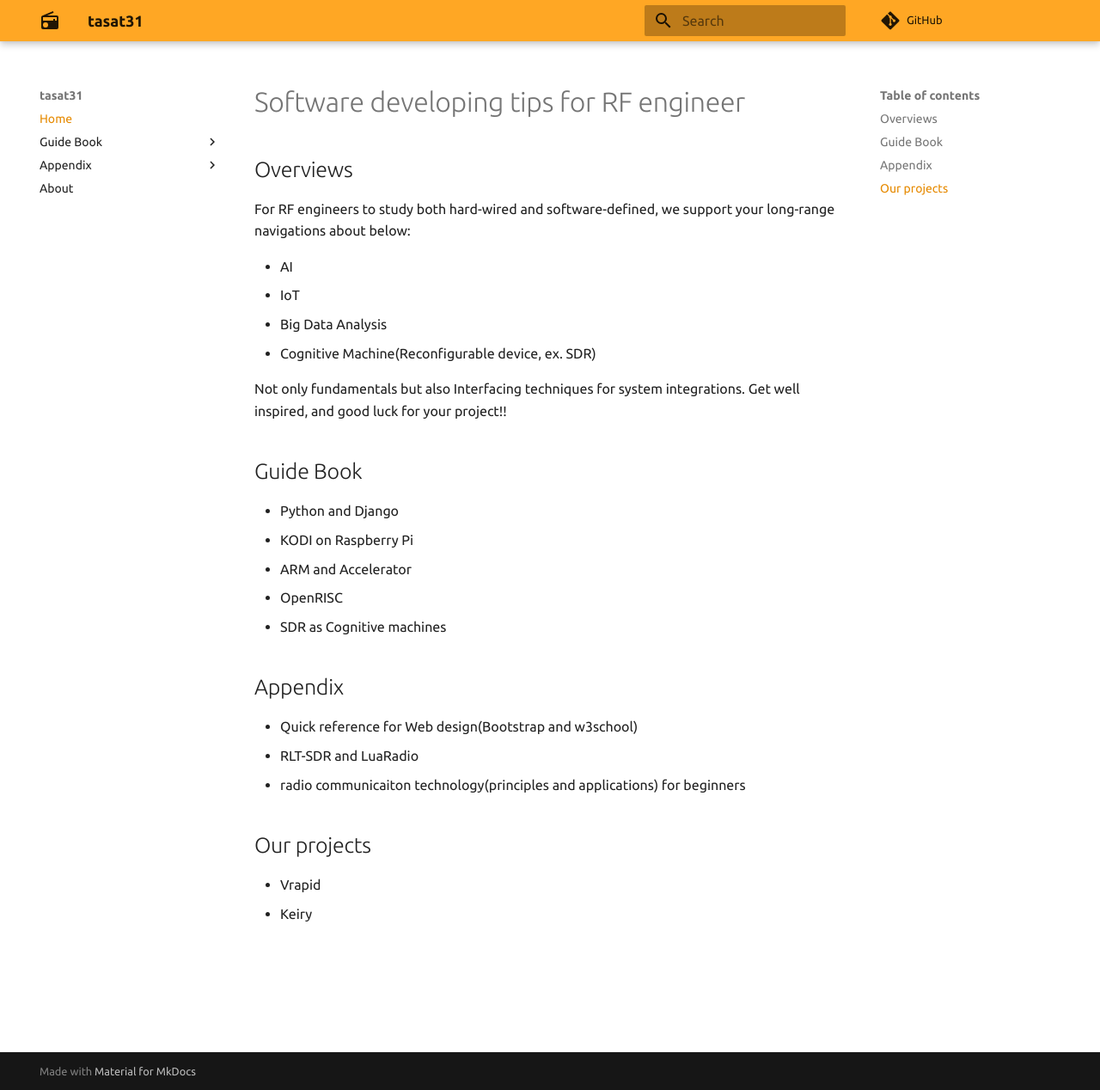
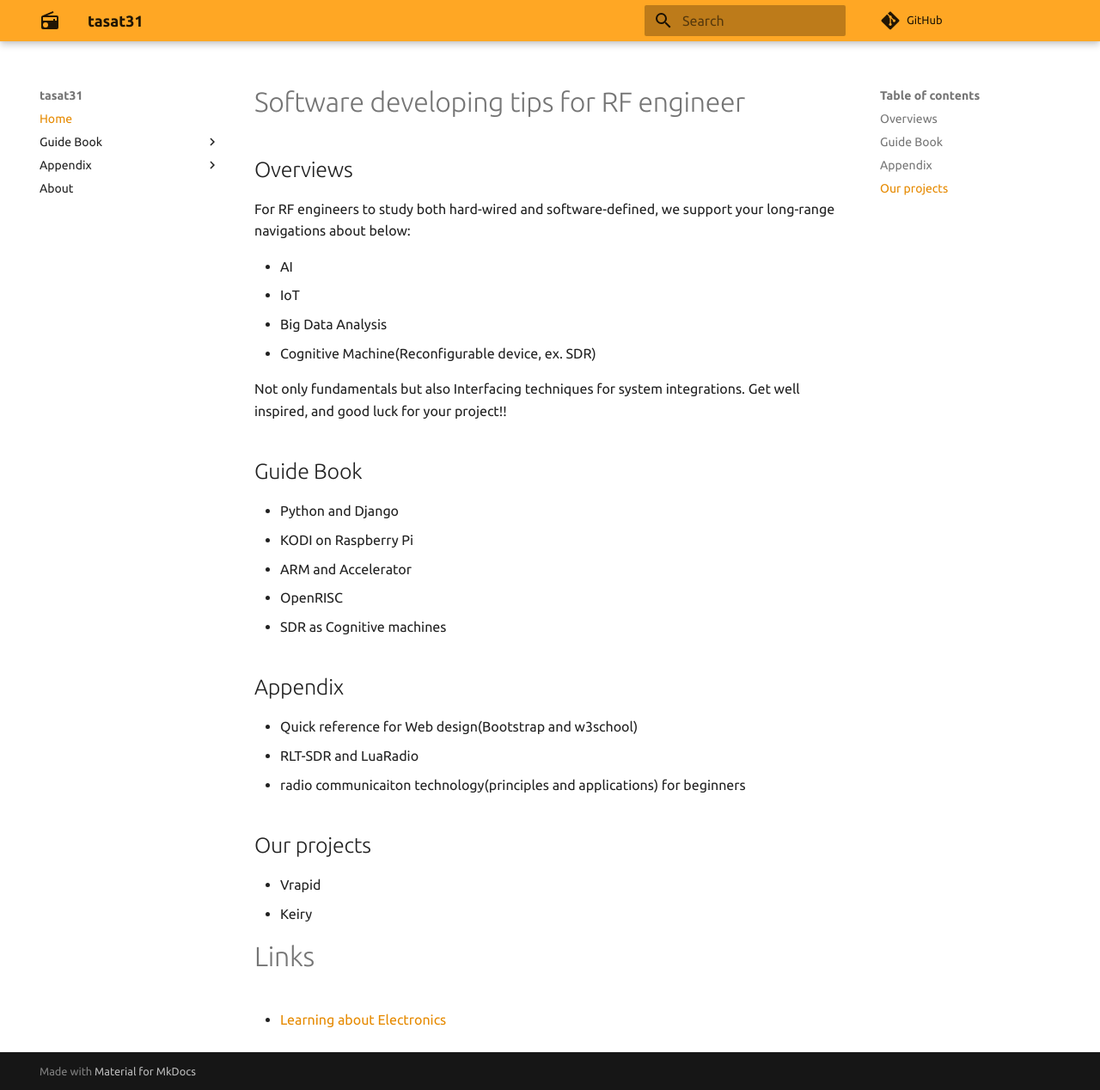
Before and after one commit to tasat31/t31lab, an MkDocs documentation site: the page built from docs/index.md, in a window 1280 px wide and 1268 px high. Shown: the whole window at 86% size. Built offline with MkDocs 1.6.1 and Material for MkDocs 9.7.7, drawn with Linux system fonts in a browser that asks for light colours; old or Windows-style settings are respelled for this version of MkDocs.

Commit message:
add link of LearningElectronics

```diff
--- a/docs/index.md
+++ b/docs/index.md
@@ -30,3 +30,6 @@ Get well inspired, and good luck for your project!!
 
 * Vrapid
 * Keiry
+
+# Links
+* [Learning about Electronics](http://www.learningaboutelectronics.com/)
```
